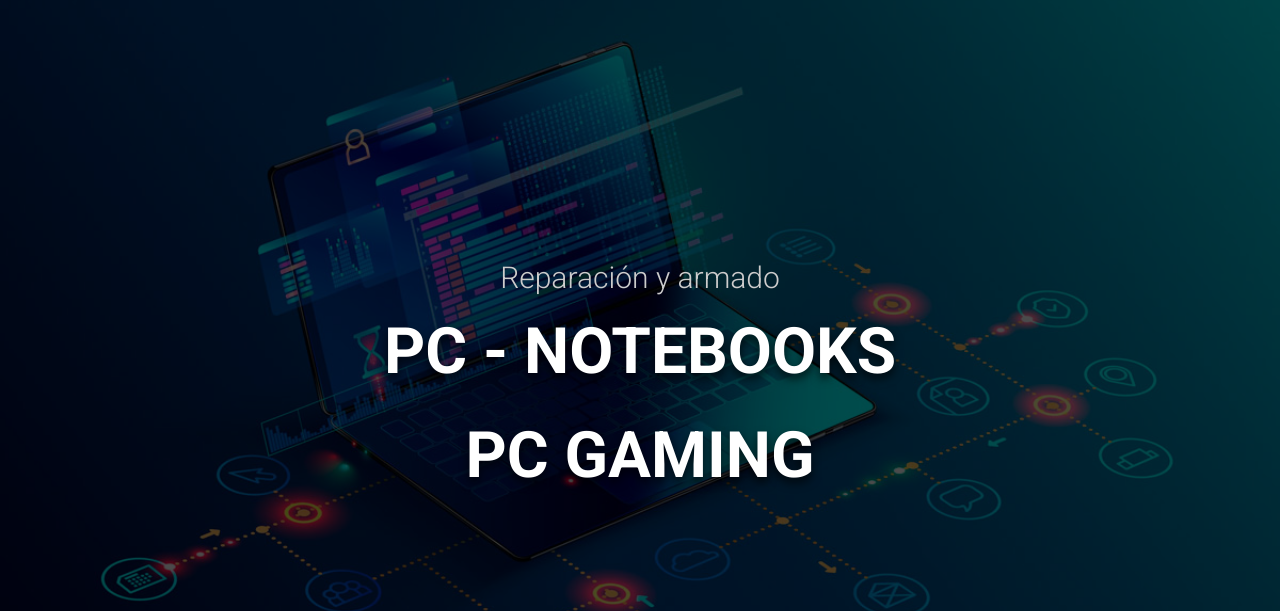
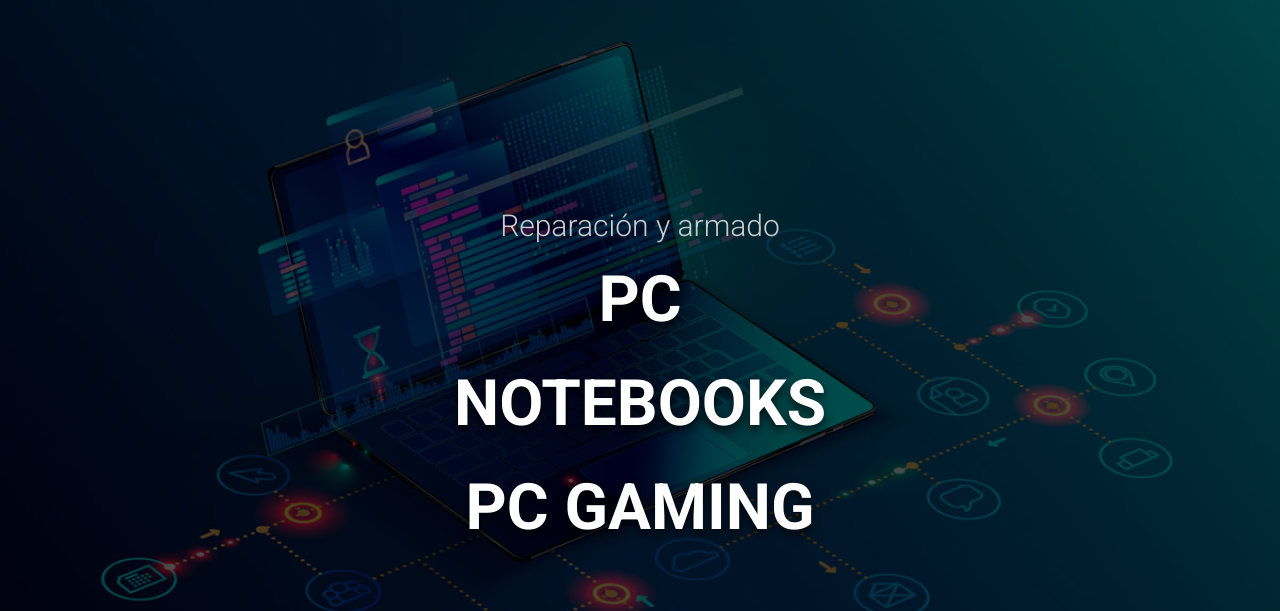
Before and after one commit to Pentellmdz/web, a plain HTML site: page index.html in a window 1280 px wide. Shown: the part 82-693 px from the top of the page. Drawn offline with nearby package versions, Linux system fonts and the light colour scheme; some packages are replaced by stand-ins of ours; a script that the page names is missing.

Commit message:
Add files via upload

```diff
--- a/index.html
+++ b/index.html
@@ -83,7 +83,8 @@
           >
             <div class="content">
               <span>Reparación y armado</span>
-              <h3>pc - notebooks</h3>
+              <h3>pc</h3>
+              <h3>notebooks</h3>
               <h3>pc gaming</h3>
               <!-- <a href="#" class="btn">get started</a> -->
             </div>
```
